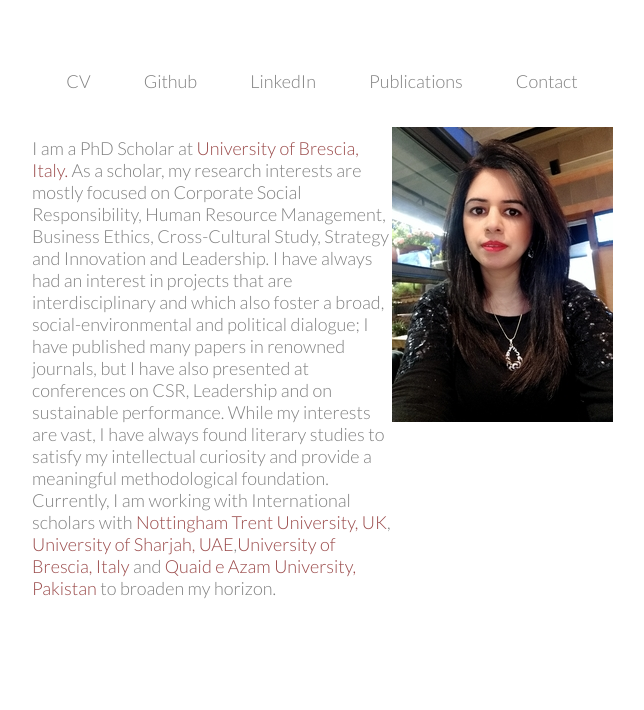
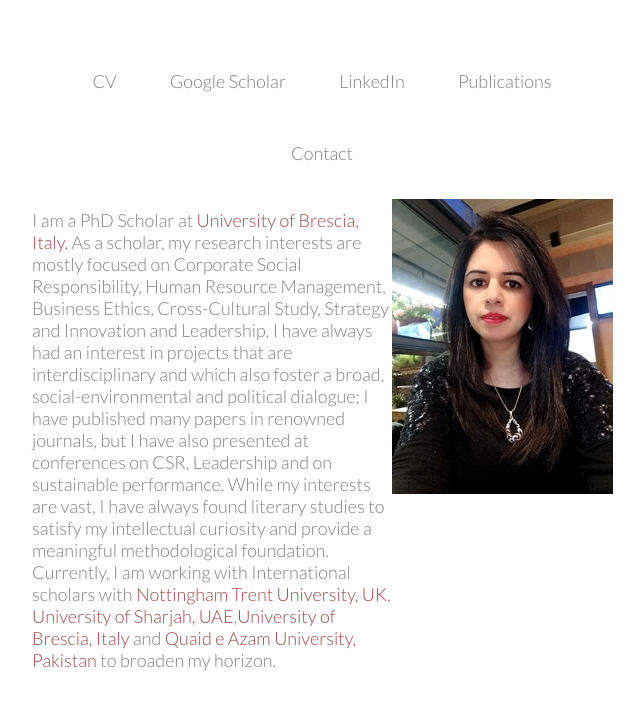
Before and after one commit to humasarwar12/humasarwar12.github.io, a plain HTML site: page index.html in a window 1280 px wide. Shown: the top 710 px of the page, without its empty margins (318-962 px from the left). Drawn offline with nearby package versions, Linux system fonts and the light colour scheme.

Commit message:
google scholar

```diff
--- a/index.html
+++ b/index.html
@@ -22,7 +22,7 @@
 
         <nav class="nav-effect fade-in-on-load" style="text-align: center">
             <a href="assets/HumaSarwar_CV.pdf">CV</a>
-            <a href="https://github.com/uzairali37">Github</a>
+            <a href="">Google Scholar</a>
             <a href="https://www.linkedin.com/in/huma-sarwar-937b931a9/">LinkedIn</a>
             <a href="https://www.semanticscholar.org/author/Huma-Sarwar/101219558/">Publications</a>
             <a href="">Contact</a>
```
